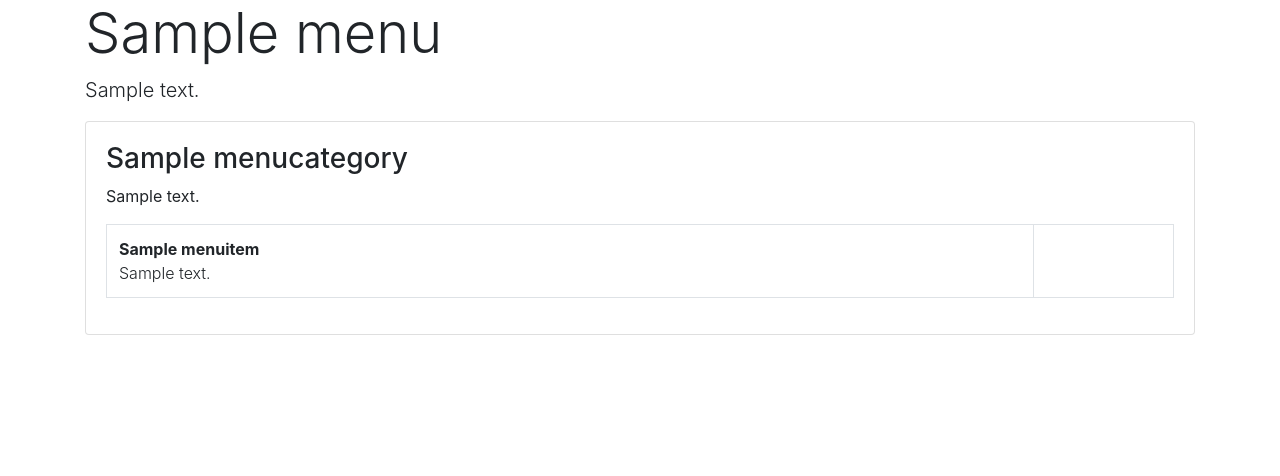
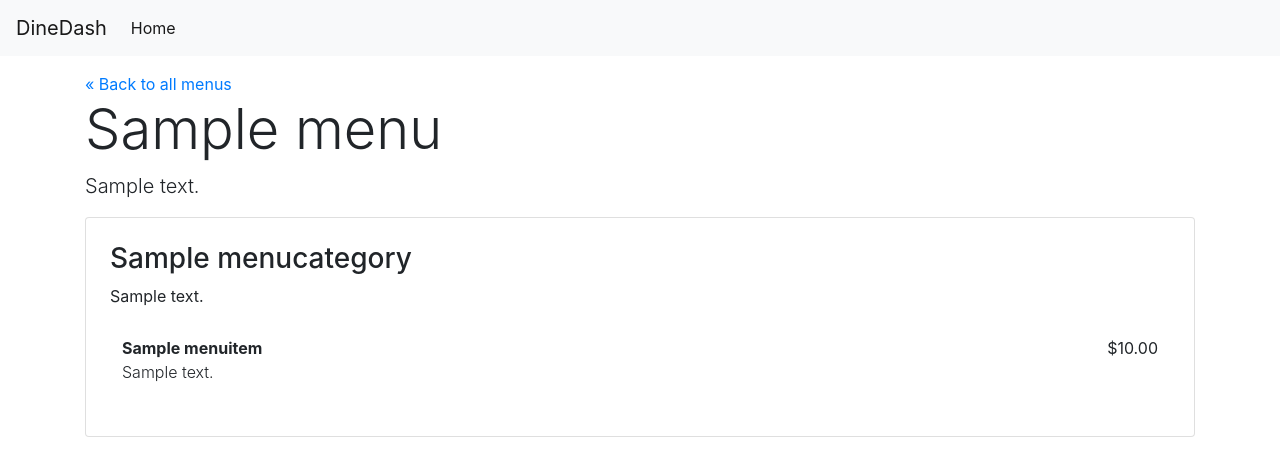
Before and after one commit to hexcowboy/dinedash, a Django app: page /menus/1 in a window 1280 px wide. Shown: the top 476 px of the page. Run offline with Django 3.2, Linux system fonts and the light colour scheme; tables that the repository leaves empty hold one stand-in row (values such as "Sample post"); some libraries are stand-ins or nearby versions.

Commit message:
create price field on menu items

```diff
--- a/dinedash/menu/models.py
+++ b/dinedash/menu/models.py
@@ -53,6 +53,7 @@ class MenuItem(models.Model):
         null=False,
         on_delete=models.CASCADE,
     )
+    price = models.DecimalField(max_digits=9, decimal_places=2)
 
     def __str__(self):
         return str(self.title)
--- a/dinedash/menu/templates/menu/detail.html
+++ b/dinedash/menu/templates/menu/detail.html
@@ -3,32 +3,33 @@
 {% block title %}{{ object.title }}{% endblock %}
 
 {% block body %}
+<a href="{% url 'menu:list' %}">&laquo; Back to all menus</a>
 <h1 class="display-4">{{ object.title }}</h1>
 <p class="lead">
   {{ object.description }}
 </p>
 
-{% for category in categories %}
-<div class="card my-3">
-  <div class="card-body">
+<ul class="list-group">
+  {% for category in categories %}
+  <li class="list-group-item p-4">
     <h3>{{ category.title }}</h3>
     <p>{{ category.description }}</p>
-    <table class="table table-bordered table-hover">
+    <table class="table table-borderless table-hover">
       <tbody>
         {% for item in category.menuitem_set.all %}
         <tr>
           <td>
             <span class="font-weight-bold">{{ item.title }}</span>
+            <span class="float-right">${{ item.price }}</span>
             <br>
             <span class="font-weight-light">{{ item.description }}</span>
           </td>
-          <td>{{ item.price }}</td>
         </tr>
         {% endfor %}
       </tbody>
     </table>
-  </div>
-</div>
-{% endfor %}
+  </li>
+  {% endfor %}
+</ul>
 
 {% endblock body %}
--- a/dinedash/menu/templates/menu/list.html
+++ b/dinedash/menu/templates/menu/list.html
@@ -21,7 +21,7 @@
   </div>
 </div>
 
-<table class="table">
+<table class="table table-borderless">
   <thead>
     <tr>
       <th scope="col">QR</th>
--- a/dinedash/templates/base.html
+++ b/dinedash/templates/base.html
@@ -12,6 +12,19 @@
     {% endblock head %}
   </head>
   <body>
+    <nav class="navbar navbar-expand-lg navbar-light bg-light mb-3">
+      <a class="navbar-brand" href="{% url 'menu:list' %}">DineDash</a>
+      <button class="navbar-toggler" type="button" data-toggle="collapse" data-target="#navbarNav" aria-controls="navbarNav" aria-expanded="false" aria-label="Toggle navigation">
+        <span class="navbar-toggler-icon"></span>
+      </button>
+      <div class="collapse navbar-collapse" id="navbarNav">
+        <ul class="navbar-nav">
+          <li class="nav-item active">
+            <a class="nav-link" href="{% url 'menu:list' %}">Home <span class="sr-only">(current)</span></a>
+          </li>
+        </ul>
+      </div>
+    </nav>
     <div class="container">
       {% block body %}
       {% endblock body %}
```
Also changed, not shown: dinedash/menu/tests/factories.py (+1 -0 lines), dinedash/menu/tests/test_models.py (+5 -5 lines).
